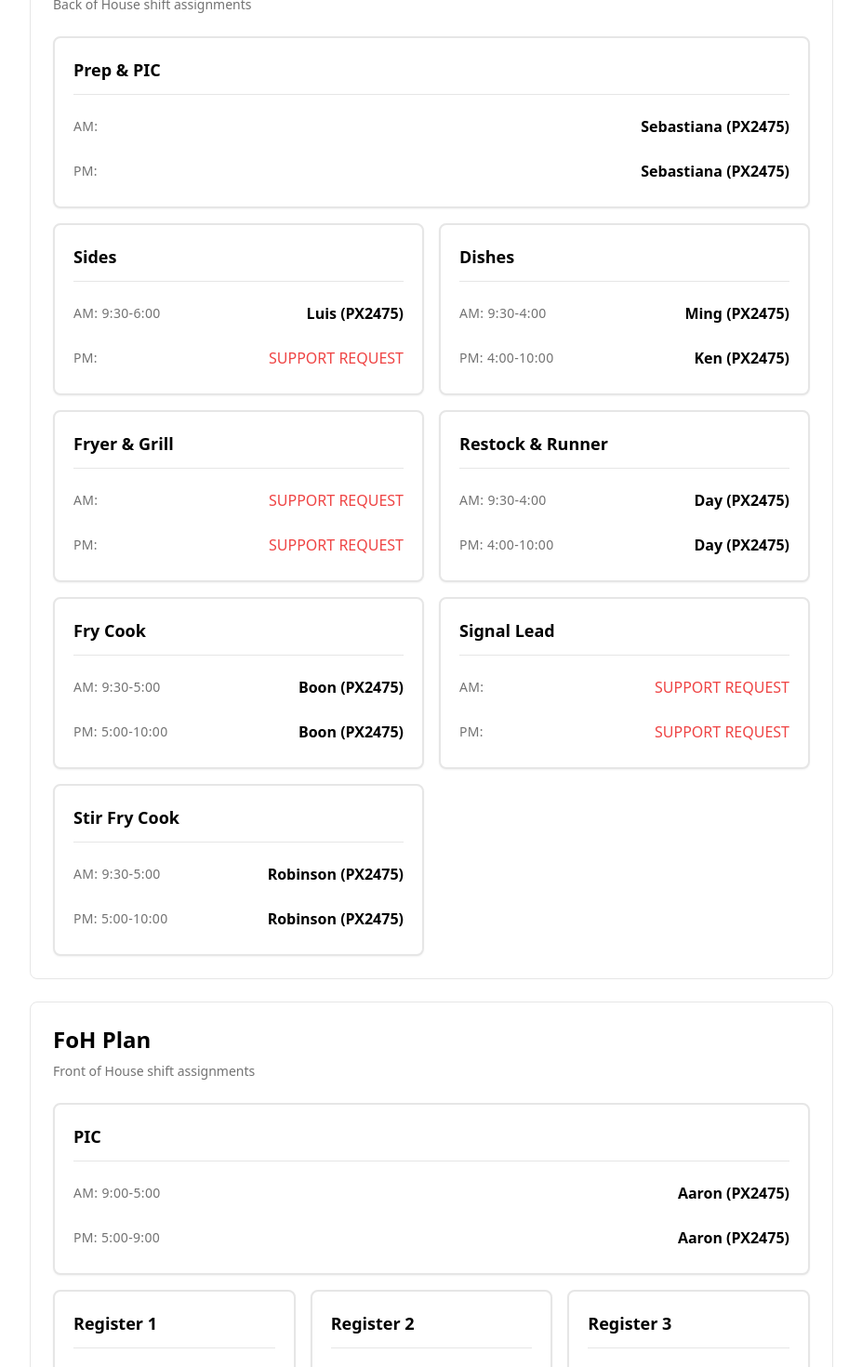
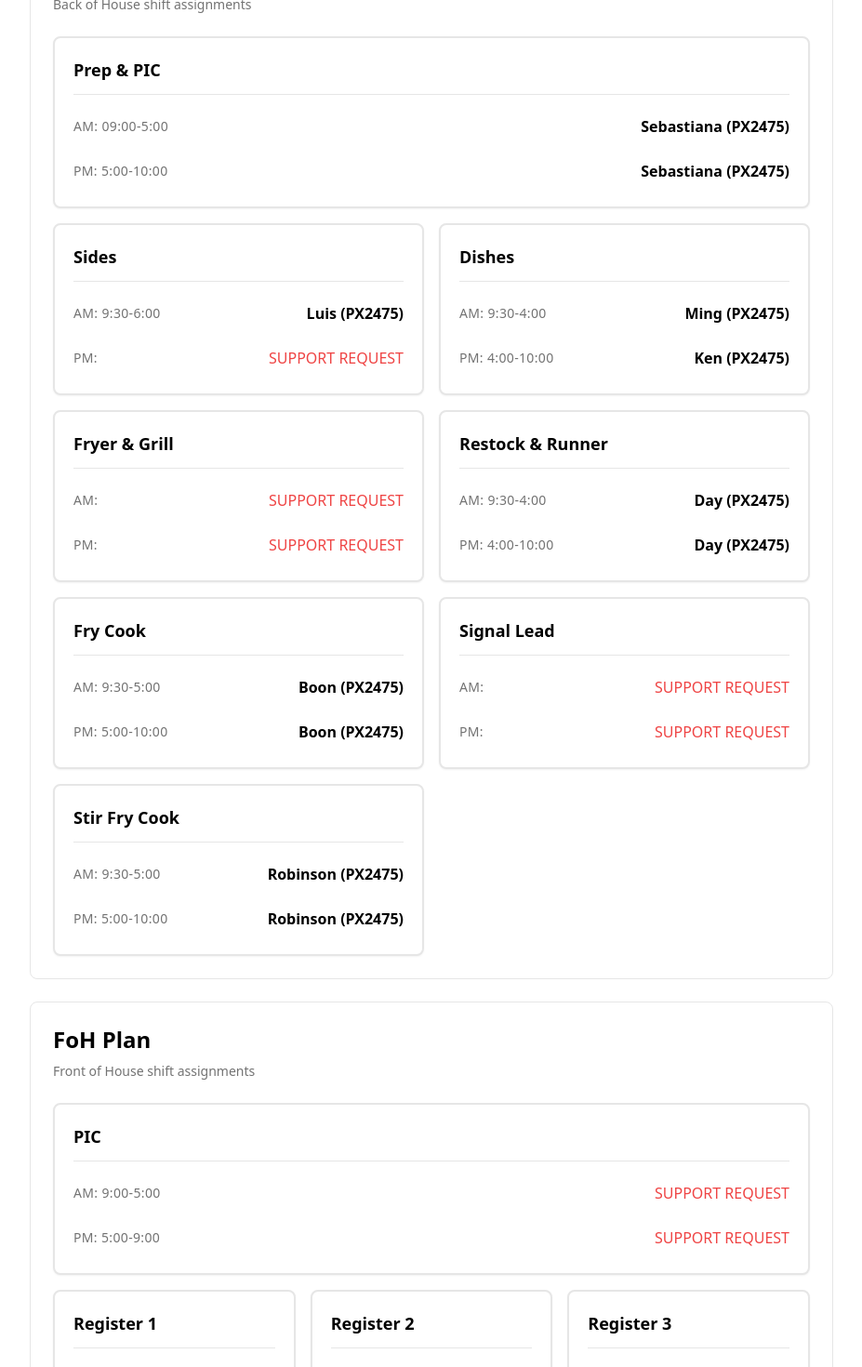
Before and after one commit to olegkuftyrev/2475blackfriday, a Next.js app: page / in a window 1280 px wide. Shown: the part 300-1770 px from the top of the page at 93% size, without its empty margins (176-1103 px from the left). Built offline with nearby package versions, Linux system fonts and the light colour scheme.

Commit message:
Update BoH Plan: add times for Prep & PIC. Update FoH Plan: remove Aaron from PIC

```diff
--- a/components/boh-plan/index.js
+++ b/components/boh-plan/index.js
@@ -41,7 +41,9 @@ export function BoHPlan() {
       <div className="space-y-3">
         <div className="flex items-center justify-between py-1.5">
           <span className="text-sm font-medium text-muted-foreground uppercase tracking-wide">
-            {position.title === "Restock & Runner"
+            {position.title === "Prep & PIC"
+              ? "AM: 09:00-5:00"
+              : position.title === "Restock & Runner"
                 ? "AM: 9:30-4:00"
                 : position.title === "Dishes"
                   ? "AM: 9:30-4:00"
@@ -58,7 +60,9 @@ export function BoHPlan() {
 
         <div className="flex items-center justify-between py-1.5">
           <span className="text-sm font-medium text-muted-foreground uppercase tracking-wide">
-            {position.title === "Restock & Runner"
+            {position.title === "Prep & PIC"
+              ? "PM: 5:00-10:00"
+              : position.title === "Restock & Runner"
                 ? "PM: 4:00-10:00"
                 : position.title === "Dishes"
                   ? "PM: 4:00-10:00"
--- a/components/foh-plan/index.js
+++ b/components/foh-plan/index.js
@@ -8,7 +8,7 @@ export function FoHPlan() {
   }
 
   // Front of House positions - first one takes full row, rest in 3 columns
-  const firstPosition = { id: 1, title: "PIC", am: formatPerson("Aaron"), pm: formatPerson("Aaron") }
+  const firstPosition = { id: 1, title: "PIC", am: formatPerson(""), pm: formatPerson("") }
   const positions = [
     { id: 2, title: "Register 1", am: formatPerson("Gita"), pm: formatPerson("Gita") },
     { id: 3, title: "Register 2", am: formatPerson("Ngan"), pm: formatPerson("") },
```
Lines whose indentation alone changed are shown as unchanged.
